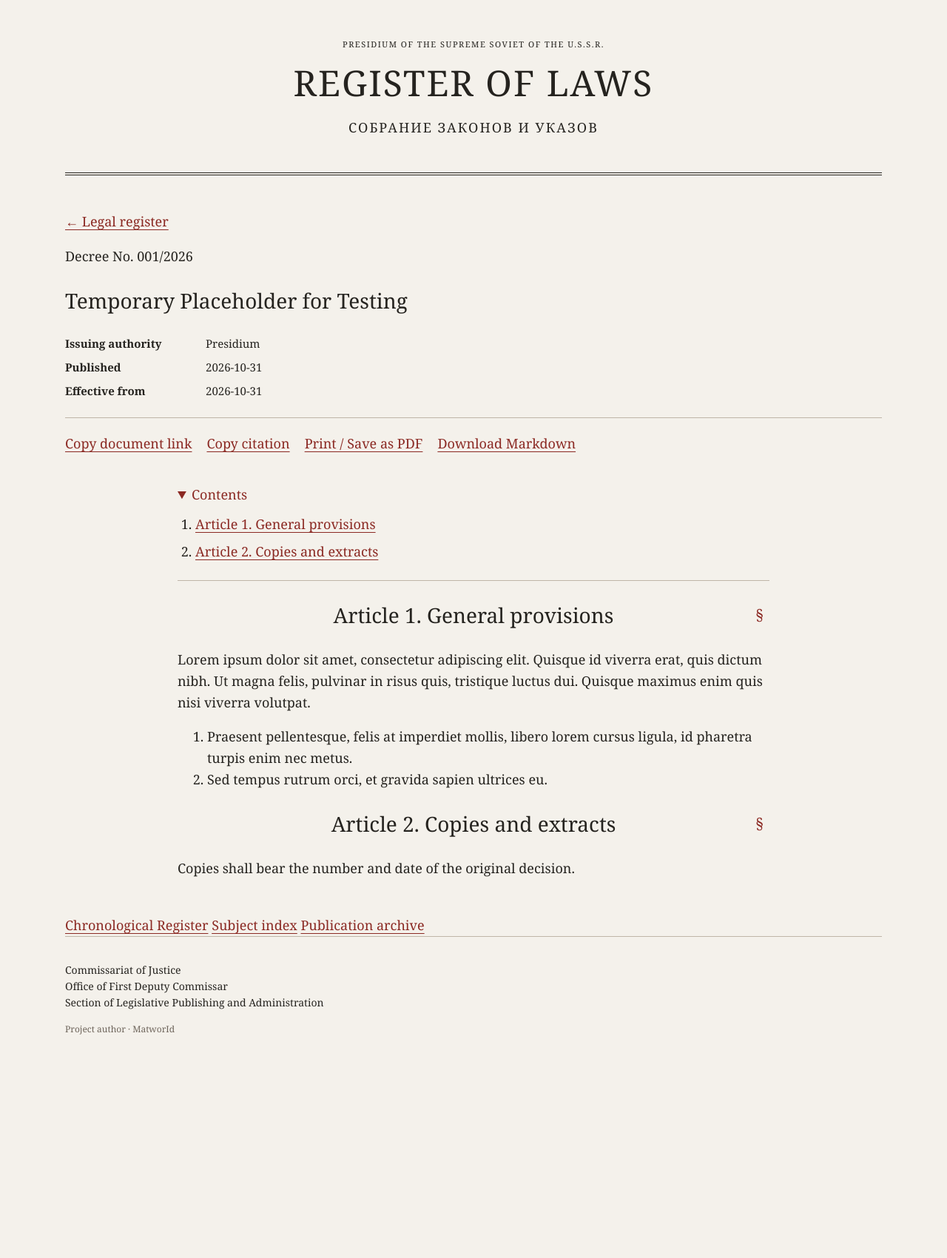
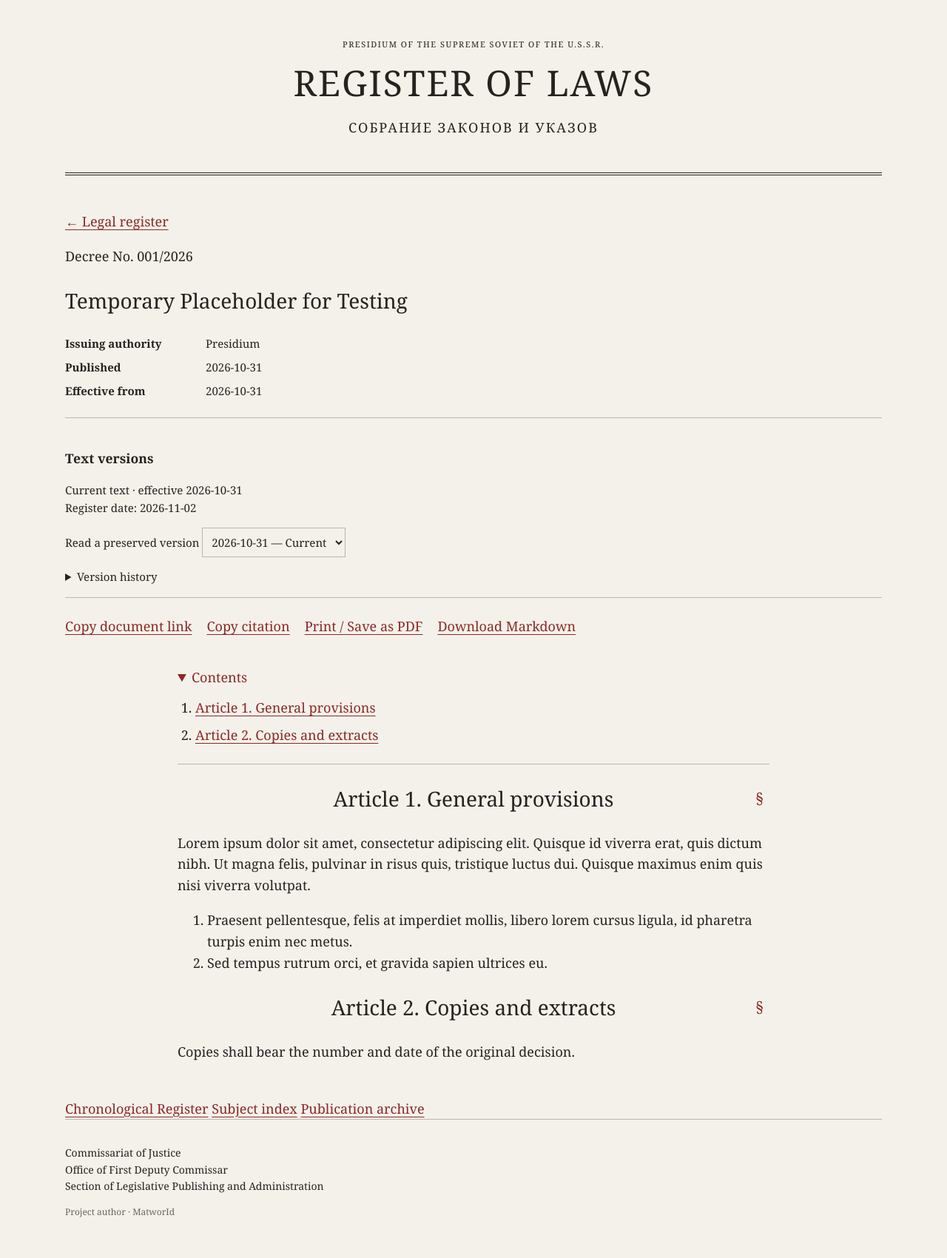
Before and after one commit to vi-ussr/registry-of-laws, a Jekyll site: the page built from _laws/test-law.md, in a window 1280 px wide. Shown: the whole page at 74% size. Built offline with Jekyll 4.4.1, drawn with Linux system fonts in a browser that asks for light colours; before the commit the page ends 1452 px from its top, so only the background shows below that.

Commit message:
Add preserved law versions and routing + comments

```diff
--- a/_config.yml
+++ b/_config.yml
@@ -1,7 +1,10 @@
 title: Register of Laws
 baseurl: ""
+register_date: "2026-11-02"
 
 collections:
+  versions:
+    output: true
   laws:
     output: true
     permalink: /laws/:name/
@@ -12,3 +15,13 @@ defaults:
       type: laws
     values:
       layout: law
+  - scope:
+      path: ""
+      type: versions
+    values:
+      layout: law
+      render_with_liquid: false
+
+exclude:
+  - docs
+  - examples
--- a/_layouts/law.html
+++ b/_layouts/law.html
@@ -3,12 +3,12 @@ layout: default
 ---
 
 <article class="law"
-         data-law-url="{{ page.url | relative_url }}"
+         data-law-url="{{ page.version_permalink | default: page.url | relative_url }}"
          data-law-title="{{ page.title | escape }}"
          data-law-number="{{ page.number | escape }}"
          data-law-type="{{ page.type | escape }}"
          data-law-authority="{{ page.authority | escape }}"
-         data-law-effective="{{ page.effective | escape }}">
+         data-law-effective="{{ page.display_effective | default: page.effective | escape }}">
   <p>
     <a href="{{ '/' | relative_url }}">← Legal register</a>
   </p>
@@ -25,14 +25,37 @@ layout: default
     <dd>{{ page.published | escape }}</dd>
 
     <dt>Effective from</dt>
-    <dd>{{ page.effective | escape }}</dd>
+    <dd>{{ page.display_effective | default: page.effective | escape }}</dd>
   </dl>
+
+  <section class="law-history" aria-labelledby="history-heading">
+    <h3 id="history-heading">Text versions</h3>
+    <p>{{ page.version_status | escape }} text · effective {{ page.display_effective }}<br>
+       Register date: {{ site.register_date }}</p>
+    <label for="law-version-select">Read a preserved version</label>
+    <select id="law-version-select">
+      {% for version in page.version_history %}
+        <option value="{{ version.url | relative_url }}" {% if version.effective == page.display_effective %}selected{% endif %}>
+          {{ version.effective }} — {{ version.status }}
+        </option>
+      {% endfor %}
+    </select>
+    <details>
+      <summary>Version history</summary>
+      <ul>
+        {% for version in page.version_history reversed %}
+          <li><a href="{{ version.url | relative_url }}">{{ version.effective }} — {{ version.status }}</a>
+            <span>{{ version.note | escape }}</span></li>
+        {% endfor %}
+      </ul>
+    </details>
+  </section>
 
   <div class="law-tools" aria-label="Document tools">
     <button type="button" id="copy-law-link" hidden>Copy document link</button>
     <button type="button" id="copy-law-citation" hidden>Copy citation</button>
     <button type="button" id="print-law" hidden>Print / Save as PDF</button>
-    <a href="{{ page.markdown_url | relative_url }}" download>Download Markdown</a>
+    <a href="{{ page.selected_markdown_url | default: page.markdown_url | relative_url }}" download>Download Markdown</a>
   </div>
   <p id="law-tools-status" role="status"></p>
   <textarea id="law-copy-fallback" aria-label="Reference to copy manually" readonly hidden></textarea>
@@ -45,10 +68,12 @@ layout: default
   </nav>
 
   <div class="law-text">
-    {{ content }}
+    {% if page.display_text %}{{ page.display_text }}{% else %}{{ content }}{% endif %}
   </div>
 </article>
 
 <script src="{{ '/assets/js/law-contents.js' | relative_url }}" defer></script>
 
 <script src="{{ '/assets/js/law-tools.js' | relative_url }}" defer></script>
+
+<script src="{{ '/assets/js/law-versions.js' | relative_url }}" defer></script>
--- a/_plugins/law_downloads.rb
+++ b/_plugins/law_downloads.rb
@@ -1,5 +1,8 @@
+# Export complete source files, including front matter, rather than rendered document bodies.
+# The versions generator runs first and checks filename uniqueness to prevent download collisions.
 module LawDownloads
   class MarkdownFile < Jekyll::StaticFile
+    # Keep Jekyll's file-copy behaviour while exposing both collections under one download directory.
     def destination(destination_root)
       File.join(destination_root, "downloads", "laws", @name)
     end
@@ -9,10 +12,9 @@ module LawDownloads
     safe true
 
     def generate(site)
-      collection = site.collections["laws"]
-      return unless collection
+      collections = [site.collections["laws"], site.collections["versions"]].compact
 
-      collection.docs.each do |document|
+      collections.flat_map(&:docs).each do |document|
         filename = File.basename(document.path)
         directory = File.dirname(document.relative_path)
         site.static_files << MarkdownFile.new(site, site.source, directory, filename)
--- /dev/null
+++ b/_plugins/law_versions.rb
@@ -0,0 +1,93 @@
+require "date"
+
+# Build version metadata before layouts render and before the download generator runs.
+# Originals remain in _laws; _versions contains complete later texts, not amendment instructions.
+module LawVersions
+  class Generator < Jekyll::Generator
+    safe true
+    priority :high
+
+    # Return a Date for validation, but keep the stored ISO strings for sorting and templates.
+    # Fail the build instead of publishing ambiguous or impossible effective dates.
+    def valid_date(value, label)
+      unless value.is_a?(String) && value.match?(/\A\d{4}-\d{2}-\d{2}\z/)
+        raise Jekyll::Errors::FatalException, "#{label}: use a quoted YYYY-MM-DD date"
+      end
+      Date.iso8601(value)
+    rescue Date::Error
+      raise Jekyll::Errors::FatalException, "#{label}: invalid date"
+    end
+
+    def generate(site)
+      register_date = site.config["register_date"]
+      valid_date(register_date, "register_date")
+      laws = site.collections.fetch("laws").docs
+      revisions = site.collections.fetch("versions").docs
+      ids = laws.map { |law| law.data["document_id"] }
+      unless ids.all? { |id| id.is_a?(String) && id.match?(/\A[a-z0-9]+(?:-[a-z0-9]+)*\z/) } && ids.uniq.size == ids.size
+        raise Jekyll::Errors::FatalException, "Laws need unique, lowercase document_id values"
+      end
+      # Downloads share a flat directory, so duplicate basenames would overwrite one another.
+      filenames = (laws + revisions).map { |document| File.basename(document.path) }
+      unless filenames.uniq.size == filenames.size
+        raise Jekyll::Errors::FatalException, "Use distinct filenames for original and revised texts"
+      end
+      revisions.each do |revision|
+        unless ids.include?(revision.data["revision_of"])
+          raise Jekyll::Errors::FatalException, "Revision points to a missing original law"
+        end
+      end
+
+      laws.each do |law|
+        documents = [law] + revisions.select { |revision| revision.data["revision_of"] == law.data["document_id"] }
+        documents.each { |document| valid_date(document.data["effective"], document.relative_path) }
+        documents.sort_by! { |document| document.data["effective"] }
+        if documents.first != law || documents.map { |d| d.data["effective"] }.uniq.size != documents.size
+          raise Jekyll::Errors::FatalException, "Revisions must follow the original and have distinct effective dates"
+        end
+        # Use the configured register date, not the machine clock, to select the applicable text.
+        current = documents.select { |document| document.data["effective"] <= register_date }.last
+        # If nothing is effective yet, show the original with a Not yet effective label.
+        selected = current || law
+        history = documents.map do |document|
+          date = document.data["effective"]
+          {"effective" => date,
+           "url" => "/laws/#{law.data["document_id"]}/versions/#{date}/",
+           "note" => document == law ? "Original publication" : document.data.fetch("change_note", "Revised text"),
+           "status" => date > register_date ? "Future" : (document == current ? "Current" : "Historical")}
+        end
+
+        documents.each_with_index do |document, index|
+          # Inherit the law identity while preserving each text's effective date and source download.
+          fields = law.data.reject { |key, value| ["layout", "permalink"].include?(key) }.merge(
+            "layout" => "law", "version_history" => history,
+            "effective" => document.data["effective"],
+            "display_effective" => document.data["effective"],
+            "version_permalink" => history[index]["url"],
+            "version_status" => history[index]["status"],
+            "markdown_url" => "/downloads/laws/#{File.basename(document.path)}")
+          # The original also needs an immutable URL because its main route can show later text.
+          if document == law
+            snapshot = Jekyll::PageWithoutAFile.new(site, site.source, history[index]["url"].sub(%r{\A/}, ""), "index.html")
+            snapshot.content = law.content
+            snapshot.data = fields.merge("render_with_liquid" => false)
+            site.pages << snapshot
+          else
+            document.data.merge!(fields)
+            document.data["permalink"] = history[index]["url"]
+          end
+        end
+
+        # These display fields change the current view without overwriting the original source.
+        current_index = documents.index(selected)
+        law.data["version_history"] = history
+        law.data["display_effective"] = selected.data["effective"]
+        law.data["version_permalink"] = history[current_index]["url"]
+        law.data["version_status"] = current ? "Current" : "Not yet effective"
+        law.data["display_text"] = site.find_converter_instance(Jekyll::Converters::Markdown).convert(selected.content)
+        law.data["search_text"] = selected.content
+        law.data["selected_markdown_url"] = "/downloads/laws/#{File.basename(selected.path)}"
+      end
+    end
+  end
+end
--- a/assets/css/base.css
+++ b/assets/css/base.css
@@ -33,6 +33,7 @@ a:focus-visible {
   outline-offset: 4px;
 }
 
+/* Component layout rules must not make hidden search controls or panels visible. */
 [hidden] {
   display: none !important;
 }
--- a/assets/css/law.css
+++ b/assets/css/law.css
@@ -15,6 +15,7 @@
   margin: 0;
 }
 
+/* Centre the reading column on the same axis as the site masthead. */
 .law-text {
   max-width: 800px;
   margin-inline: auto;
@@ -58,6 +59,7 @@
   margin: 8px 0;
 }
 
+/* Contents navigation is useful on screen, but unnecessary in a printed document. */
 @media print {
   .law-contents {
     display: none;
@@ -99,6 +101,7 @@
 
 .law-text h2 {
   position: relative;
+  /* Symmetric space keeps heading text centred while reserving room for the § button. */
   padding-inline: 30px;
 }
 
@@ -170,3 +173,43 @@
     text-decoration: none;
   }
 }
+
+
+.law-history {
+  margin: 24px 0;
+  padding: 16px 0;
+  border-bottom: 1px solid var(--line);
+  font-size: 15px;
+}
+
+.law-history h3 {
+  margin-top: 0;
+}
+
+.law-history select {
+  max-width: 100%;
+  padding: 8px;
+  background: var(--paper);
+  color: var(--ink);
+  border: 1px solid var(--line);
+  font: inherit;
+}
+
+.law-history summary {
+  cursor: pointer;
+  margin-top: 14px;
+}
+
+.law-history li {
+  margin: 12px 0;
+}
+
+.law-history li span {
+  display: block;
+}
+
+@media print {
+  .law-history {
+    display: none;
+  }
+}
--- a/assets/js/law-contents.js
+++ b/assets/js/law-contents.js
@@ -1,3 +1,4 @@
+// Loaded before law-tools.js so citation buttons do not enter the contents link text.
 const contents = document.querySelector(".law-contents");
 const contentsList = document.querySelector("#law-contents-list");
 const articleHeadings = document.querySelectorAll(".law-text h2[id]");
@@ -9,11 +10,13 @@ if (contents && contentsList && articleHeadings.length > 0) {
 
     link.setAttribute("href", "#" + encodeURIComponent(heading.id));
     link.textContent = heading.textContent;
+    // Fragment navigation can focus the heading without adding it to the normal Tab order.
     heading.setAttribute("tabindex", "-1");
 
     item.append(link);
     contentsList.append(item);
   });
 
+  // Leave empty navigation hidden when there are no article headings.
   contents.hidden = false;
 }
--- a/assets/js/law-tools.js
+++ b/assets/js/law-tools.js
@@ -1,13 +1,16 @@
+// Metadata comes from the law layout; no source text is changed by these controls.
 const law = document.querySelector(".law");
 
 if (law) {
   const message = document.querySelector("#law-tools-status");
   const fallback = document.querySelector("#law-copy-fallback");
+  // The layout supplies a preserved-version URL, even on the moving current-law page.
   const documentUrl = new URL(law.dataset.lawUrl, window.location.origin);
   const citation = law.dataset.lawType + " No. " + law.dataset.lawNumber +
     ", " + law.dataset.lawTitle + ", " + law.dataset.lawAuthority +
     ", effective " + law.dataset.lawEffective + ".";
 
+  /** Copy a reference, or select it for manual copying when clipboard access is unavailable. */
   async function copyReference(text) {
     fallback.hidden = true;
 
@@ -46,6 +49,7 @@ if (law) {
   const headings = document.querySelectorAll(".law-text h2[id]");
 
   headings.forEach(function (heading, index) {
+    // Read the title before adding the reference button to keep citations free of the § symbol.
     const articleTitle = heading.textContent.trim();
     const articleUrl = new URL(documentUrl.href);
     articleUrl.hash = heading.id;
@@ -99,6 +103,7 @@ if (law) {
 
     toggle.addEventListener("click", function () {
       const shouldOpen = panel.hidden;
+      // Keep only one reference panel open to avoid clutter in long instruments.
       document.querySelectorAll(".article-reference").forEach(function (item) {
         item.hidden = true;
       });
--- /dev/null
+++ b/assets/js/law-versions.js
@@ -0,0 +1,8 @@
+// History anchors remain usable without JavaScript; this selector adds convenient navigation.
+const versionSelect = document.querySelector("#law-version-select");
+
+if (versionSelect) {
+  versionSelect.addEventListener("change", function () {
+    window.location.assign(versionSelect.value);
+  });
+}
--- a/bulletins.html
+++ b/bulletins.html
@@ -21,7 +21,8 @@ permalink: /bulletins/
 
       {% for law in laws %}
         <li>
-          <a href="{{ law.url | relative_url }}">
+          {% assign original_version = law.version_history | first %}
+          <a href="{{ original_version.url | default: law.url | relative_url }}">
             {{ law.number | escape }} — {{ law.title | escape }}
           </a>
 
--- a/search.json
+++ b/search.json
@@ -15,7 +15,7 @@ permalink: /search.json
       "subject": {{ law.subject | jsonify }},
       "published": {{ law.published | jsonify }},
       "url": {{ law.url | relative_url | jsonify }},
-      "text": {{ law.content | markdownify | strip_html | normalize_whitespace | jsonify }}
+      "text": {{ law.search_text | default: law.content | markdownify | strip_html | normalize_whitespace | jsonify }}
     }{% unless forloop.last %},{% endunless %}
   {% endfor %}
 ]
```
Also changed, not shown: assets/js/search.js (+8 -0 lines), .github/workflows/jekyll.yml, 1 other file.
